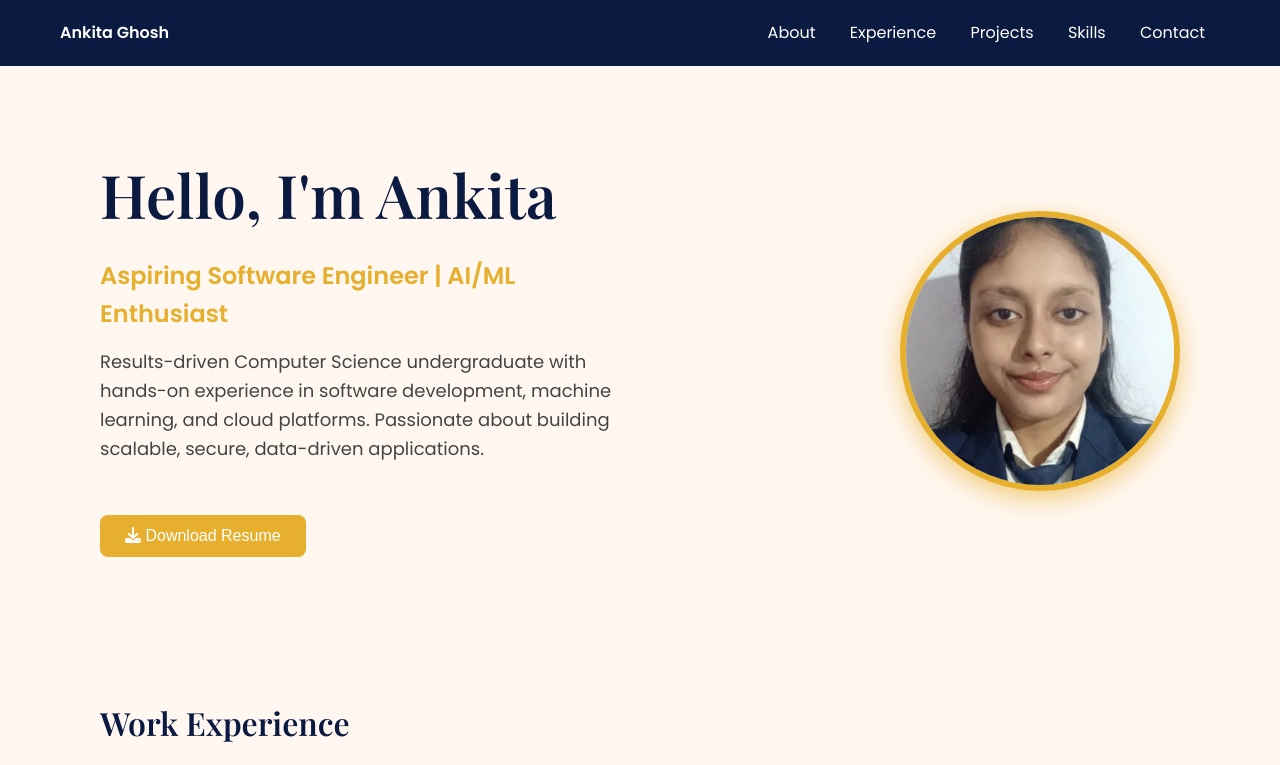
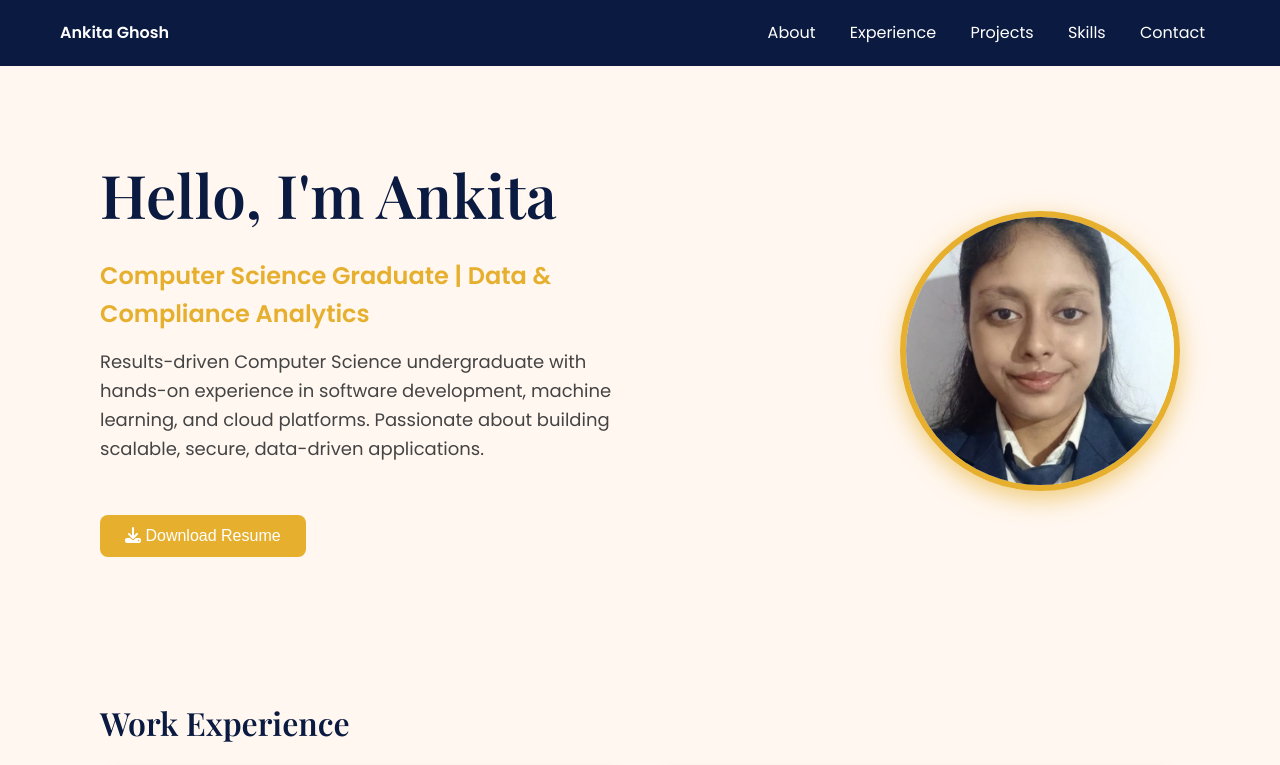
Before and after one commit to Ankita-gg/portfolio, a plain HTML site: page index.html in a window 1280 px wide. Shown: the top 765 px of the page. Drawn offline with nearby package versions, Linux system fonts and the light colour scheme.

Commit message:
Update index.html

```diff
--- a/index.html
+++ b/index.html
@@ -140,7 +140,7 @@
 <section class="hero" id="about">
   <div class="hero-text">
     <h1>Hello, I'm Ankita</h1>
-    <h2>Aspiring Software Engineer | AI/ML Enthusiast</h2>
+    <h2>Computer Science Graduate | Data & Compliance Analytics</h2>
     <p>
       Results-driven Computer Science undergraduate with hands-on experience in software development,
       machine learning, and cloud platforms. Passionate about building scalable, secure, data-driven applications.
```
